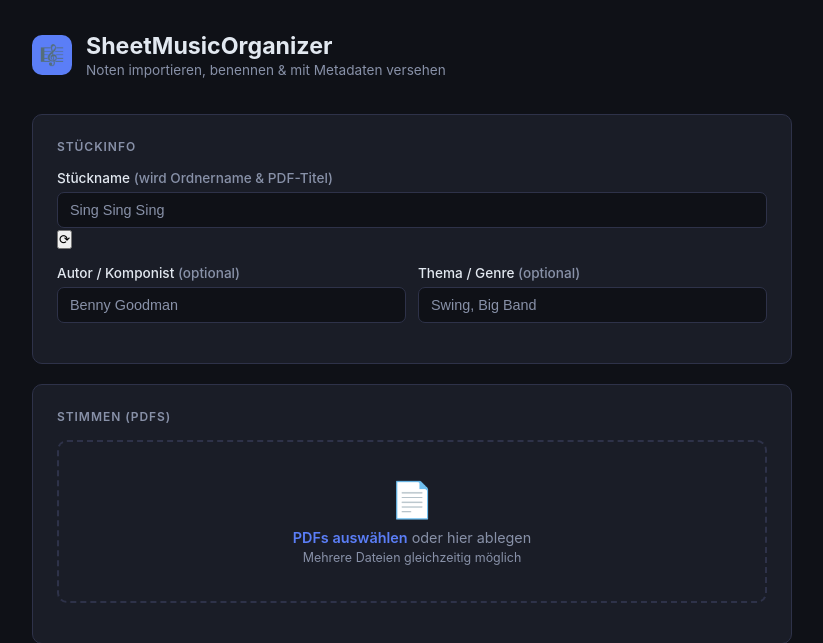
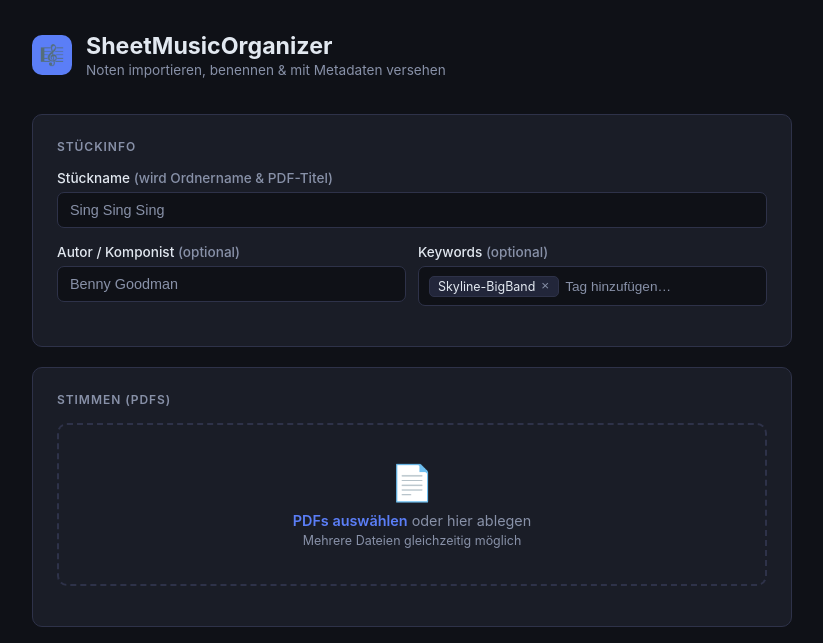
Before and after one commit to sajiko5821/SheetMusicOrganizer, a Flask app: page / in a window 1280 px wide. Shown: the top 643 px of the page, without its empty margins (228-1051 px from the left). Run offline with Flask 3, Linux system fonts and the light colour scheme.

Commit message:
Small Fixes to Design

```diff
--- a/webapp/app.py
+++ b/webapp/app.py
@@ -74,10 +74,10 @@ def index():
 
 @app.route("/api/process", methods=["POST"])
 def api_process():
-    pretty_name = request.form.get("pretty_name", "").strip()
-    author      = request.form.get("author", "").strip()
-    subject     = request.form.get("subject", "").strip()
-    codes       = request.form.getlist("codes[]")
+    pretty_name     = request.form.get("pretty_name", "").strip()
+    author          = request.form.get("author", "").strip()
+    extra_keywords  = [k.strip() for k in request.form.getlist("extra_keywords[]") if k.strip()]
+    codes           = request.form.getlist("codes[]")
     files       = request.files.getlist("pdfs[]")
 
     # --- Validierung ---
@@ -109,11 +109,12 @@ def api_process():
             logs.append(f"✓  Gespeichert: {new_filename}")
 
         # --- metadata.json ---
+        base_keywords = extra_keywords if extra_keywords else ["Skyline-BigBand"]
         metadata = {
             "Title": pretty_name,
             "Author": author,
-            "Subject": subject,
-            "Keywords": ["Skyline-BigBand"],
+            "Subject": "",
+            "Keywords": base_keywords,
         }
         with open(os.path.join(piece_dir, "metadata.json"), "w", encoding="utf-8") as f:
             json.dump(metadata, f, indent=4, ensure_ascii=False)
@@ -125,9 +126,10 @@ def api_process():
                 try:
                     pdf = pikepdf.Pdf.open(pdf_path, allow_overwriting_input=True)
                     pdf.docinfo["/Title"]    = pikepdf.String(f"{pretty_name} - {stimme}")
+                    kw_list = base_keywords + [stimme]
                     pdf.docinfo["/Author"]   = pikepdf.String(author)
-                    pdf.docinfo["/Subject"]  = pikepdf.String(subject)
-                    pdf.docinfo["/Keywords"] = pikepdf.String(f"Skyline-BigBand, {stimme}")
+                    pdf.docinfo["/Subject"]  = pikepdf.String("")
+                    pdf.docinfo["/Keywords"] = pikepdf.String(", ".join(kw_list))
                     pdf.save(pdf_path)
                     pdf.close()
                     logs.append(f"✓  PDF-Metadaten: {os.path.basename(pdf_path)}")
--- a/webapp/templates/index.html
+++ b/webapp/templates/index.html
@@ -129,6 +129,49 @@
             gap: 12px;
         }
 
+        /* ---- Namensvorschlag ---- */
+        .suggest-row {
+            display: flex;
+            gap: 8px;
+            align-items: stretch;
+        }
+
+        .suggest-row input {
+            flex: 1;
+        }
+
+        .btn-suggest {
+            display: none;
+            align-items: center;
+            gap: 6px;
+            padding: 0 14px;
+            background: var(--surface2);
+            border: 1px solid var(--accent);
+            border-radius: 7px;
+            color: var(--accent);
+            font-size: .8rem;
+            font-weight: 600;
+            white-space: nowrap;
+            cursor: pointer;
+            transition: background .15s, color .15s;
+            font-family: var(--font);
+        }
+
+        .btn-suggest.visible {
+            display: inline-flex;
+        }
+
+        .btn-suggest:hover {
+            background: var(--accent);
+            color: #fff;
+        }
+
+        .btn-suggest .suggest-icon {
+            font-style: normal;
+            font-size: .95rem;
+            line-height: 1;
+        }
+
         /* ---- Folder status badge ---- */
         .folder-row {
             display: flex;
@@ -158,6 +201,76 @@
             background: #3a1a1a;
             color: var(--error);
             display: inline-block;
+        }
+
+        /* ---- Tag input ---- */
+        .tag-input {
+            display: flex;
+            flex-wrap: wrap;
+            gap: 6px;
+            align-items: center;
+            background: var(--bg);
+            border: 1px solid var(--border);
+            border-radius: 7px;
+            padding: 7px 10px;
+            cursor: text;
+            transition: border-color .15s;
+            min-height: 40px;
+        }
+
+        .tag-input:focus-within {
+            border-color: var(--accent);
+        }
+
+        .tag-input input {
+            background: transparent;
+            border: none;
+            outline: none;
+            color: var(--text);
+            font-size: .85rem;
+            flex: 1;
+            min-width: 120px;
+            padding: 2px 0;
+        }
+
+        .tag-input input::placeholder {
+            color: var(--text-muted);
+        }
+
+        .tag {
+            display: inline-flex;
+            align-items: center;
+            gap: 5px;
+            background: var(--surface2);
+            border: 1px solid var(--border);
+            border-radius: 5px;
+            padding: 2px 8px;
+            font-size: .78rem;
+            color: var(--text);
+            white-space: nowrap;
+        }
+
+        .tag-fixed {
+            border-color: var(--accent);
+            color: var(--accent);
+            background: rgba(91, 126, 247, .1);
+        }
+
+        .tag-remove {
+            background: none;
+            border: none;
+            color: var(--text-muted);
+            cursor: pointer;
+            font-size: .85rem;
+            line-height: 1;
+            padding: 0 1px;
+            display: flex;
+            align-items: center;
+            transition: color .12s;
+        }
+
+        .tag-remove:hover {
+            color: var(--error);
         }
 
         /* ---- Drop zone ---- */
@@ -444,8 +557,10 @@
                         PDF-Titel)</span></label>
                 <div class="suggest-row">
                     <input type="text" id="pretty_name" placeholder="Sing Sing Sing" autocomplete="off" />
-                    <button class="btn-suggest" id="btn-suggest" type="button" title="Vorschlag übernehmen">⟳ <span
-                            id="suggest-text"></span></button>
+                    <button class="btn-suggest" id="btn-suggest" type="button" title="Vorschlag übernehmen">
+                        <span class="suggest-icon">↩</span>
+                        <span id="suggest-text"></span>
+                    </button>
                 </div>
                 <p class="hint" id="name-preview"></p>
             </div>
@@ -457,8 +572,11 @@
                     <input type="text" id="author" placeholder="Benny Goodman" autocomplete="off" />
                 </div>
                 <div class="field">
-                    <label for="subject">Thema / Genre <span style="color:var(--text-muted)">(optional)</span></label>
-                    <input type="text" id="subject" placeholder="Swing, Big Band" autocomplete="off" />
+                    <label>Keywords <span style="color:var(--text-muted)">(optional)</span></label>
+                    <div class="tag-input" id="tag-input" tabindex="0">
+                        <input type="text" id="tag-text" placeholder="Tag hinzufügen…" autocomplete="off" />
+                    </div>
+                    <div id="tag-hidden"></div>
                 </div>
             </div>
         </div>
@@ -719,7 +837,7 @@
                 const form = new FormData();
                 form.append("pretty_name", prettyName);
                 form.append("author", document.getElementById("author").value.trim());
-                form.append("subject", document.getElementById("subject").value.trim());
+                for (const kw of getExtraKeywords()) form.append("extra_keywords[]", kw);
                 for (const e of fileEntries) {
                     form.append("pdfs[]", e.file);
                     form.append("codes[]", e.code.trim());
@@ -755,7 +873,7 @@
                         fileList.innerHTML = "";
                         document.getElementById("pretty_name").value = "";
                         document.getElementById("author").value = "";
-                        document.getElementById("subject").value = "";
+                        resetTags();
                         document.getElementById("name-preview").textContent = "";
                         document.getElementById("btn-suggest").classList.remove("visible");
                     } else {
@@ -776,6 +894,75 @@
             });
 
             document.getElementById("btn-label").textContent = "Verarbeiten & Herunterladen";
+
+            // ------------------------------------------------------------------
+            // Tag-Input Logik
+            // ------------------------------------------------------------------
+            const tagInput = document.getElementById("tag-input");
+            const tagText = document.getElementById("tag-text");
+            const tagHidden = document.getElementById("tag-hidden");
+            let customTags = ["Skyline-BigBand"];
+
+            function getExtraKeywords() {
+                return customTags.slice();
+            }
+
+            function resetTags() {
+                customTags = ["Skyline-BigBand"];
+                renderTags();
+            }
+
+            function addTag(value) {
+                const v = value.trim().replace(/,+$/, "").trim();
+                if (!v || customTags.map(t => t.toLowerCase()).includes(v.toLowerCase())) return;
+                customTags.push(v);
+                renderTags();
+            }
+
+            function removeTag(idx) {
+                customTags.splice(idx, 1);
+                renderTags();
+            }
+
+            function renderTags() {
+                tagInput.querySelectorAll(".tag").forEach(el => el.remove());
+                // Neu einfügen vor dem Input
+                customTags.forEach((t, i) => {
+                    const chip = document.createElement("span");
+                    chip.className = "tag";
+                    chip.textContent = t + " ";
+                    const rm = document.createElement("button");
+                    rm.className = "tag-remove";
+                    rm.type = "button";
+                    rm.textContent = "\u00d7";
+                    rm.addEventListener("click", () => removeTag(i));
+                    chip.appendChild(rm);
+                    tagInput.insertBefore(chip, tagText);
+                });
+            }
+
+            tagInput.addEventListener("click", () => tagText.focus());
+
+            tagText.addEventListener("keydown", e => {
+                if (e.key === "Enter" || e.key === ",") {
+                    e.preventDefault();
+                    addTag(tagText.value);
+                    tagText.value = "";
+                } else if (e.key === "Backspace" && tagText.value === "" && customTags.length) {
+                    removeTag(customTags.length - 1);
+                }
+            });
+
+            tagText.addEventListener("blur", () => {
+                if (tagText.value.trim()) {
+                    addTag(tagText.value);
+                    tagText.value = "";
+                }
+            });
+
+            // Initiales Rendering (Skyline-BigBand vorausfüllen)
+            renderTags();
+            // ------------------------------------------------------------------
         </script>
 </body>
 
```
